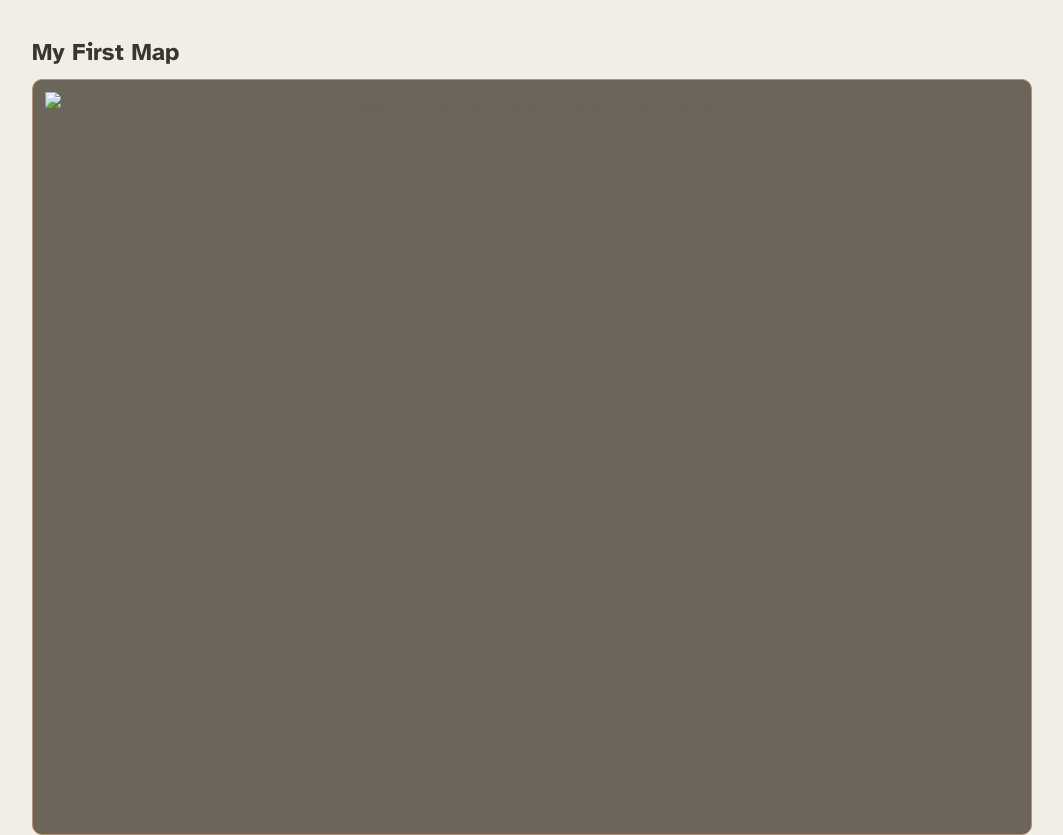
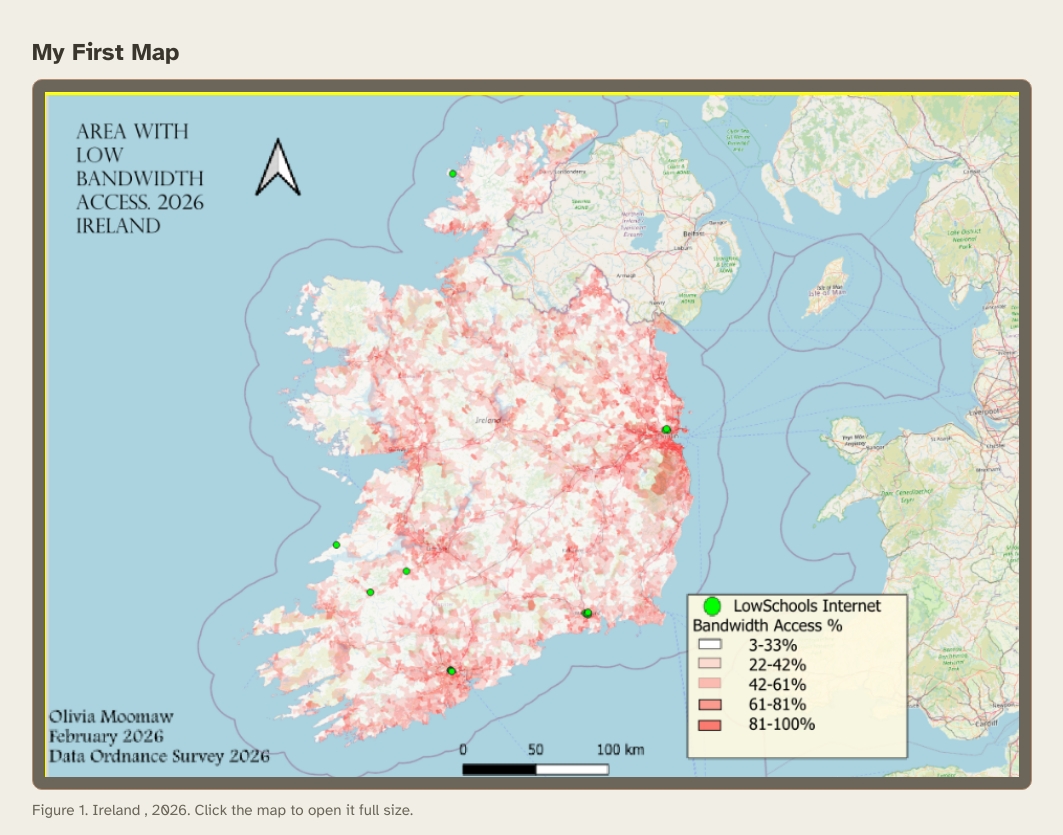
Before and after one commit to moom-unc/moom.github.io, a plain HTML site: page index.html in a window 1280 px wide. Shown: the part 1614-2449 px from the top of the page, without its empty margins (108-1171 px from the left). Drawn offline with Linux system fonts and the light colour scheme.

Commit message:
Add files via upload

```diff
--- a/index.html
+++ b/index.html
@@ -64,7 +64,7 @@
 
         <!--  headshot. -->
       <div class="photo" data-edit="10">
-        <img src="photos\maps for portfilo\other photos\headshot.png" alt="Headshot of Olivia Moomaw"></div>
+        <img src="headshot.png" alt="Headshot of Olivia Moomaw"></div>
 
       <div>
         <!--  biography -->
@@ -110,7 +110,7 @@
 
       <figure class="map">
         <!-- map image -->
-        <a class="map-slot has-map" href="photos\maps for portfilo\Map1.png" target="_blank" rel="noopener"><img src="photos\maps for portfilo\Map1.png" alt="Describe the map: topic, area, and main pattern" width="2400" height="1800"></a>
+        <a class="map-slot has-map" href="Map1.png" target="_blank" rel="noopener"><img src="Map1.png" alt="Describe the map: topic, area, and main pattern" width="2400" height="1800"></a>
 
         <!-- caption (area, year, projection) -->
         <figcaption data-edit="16">Figure 1. Ireland , 2026. Click the map to open it full size.</figcaption>
@@ -137,7 +137,7 @@
       <h3 data-edit="14">Water Mapping and Stylization</h3>
 
       <figure class="map">
-        <a class="map-slot has-map" href="photos\maps for portfilo\map5.png" target="_blank" rel="noopener"><img src="photos\maps for portfilo\map5.png" alt="Describe the map: topic, area, and main pattern" width="2400" height="1800"></a>
+        <a class="map-slot has-map" href="map5.png" target="_blank" rel="noopener"><img src="map5.png" alt="Describe the map: topic, area, and main pattern" width="2400" height="1800"></a>
 
         <!--  caption  -->
         <figcaption data-edit="16">Figure 2. Portland Oregon water bodies and parks, 2026. Click the map to open it full size.</figcaption>
@@ -166,7 +166,7 @@
 
       <figure class="map">
 
-        <a class="map-slot has-map" href="photos\maps for portfilo\project1.jpg" target="_blank" rel="noopener"><img src="photos\maps for portfilo\project1.jpg" alt="Describe the map: topic, area, and main pattern" width="2400" height="1800"></a>
+        <a class="map-slot has-map" href="project1.jpg" target="_blank" rel="noopener"><img src="project1.jpg" alt="Describe the map: topic, area, and main pattern" width="2400" height="1800"></a>
 
         <!--  caption (area, year) -->
         <figcaption data-edit="16">Figure 3. Portland Oregon Population Variance by class, 2026. Click the map to open it full size.</figcaption>
@@ -196,7 +196,7 @@
 
       <figure class="map">
 
-        <a class="map-slot has-map" href="photos\maps for portfilo\map3.jpg" target="_blank" rel="noopener"><img src="photos\maps for portfilo\map3.jpg" alt="Describe the map: topic, area, and main pattern" width="2400" height="1800"></a>
+        <a class="map-slot has-map" href="map3.jpg" target="_blank" rel="noopener"><img src="map3.jpg" alt="Describe the map: topic, area, and main pattern" width="2400" height="1800"></a>
 
         <!-- caption (area, year, projection) -->
         <figcaption data-edit="16">Figure 4. Portland Oregon Roadways, 2026, Click the map to open it full size.</figcaption>
@@ -227,7 +227,7 @@
 
       <figure class="map">
 
-        <a class="map-slot has-map" href="photos\maps for portfilo\project2 map.jpg" target="_blank" rel="noopener"><img src="photos\maps for portfilo\project2 map.jpg" alt="Describe the map: topic, area, and main pattern" width="2400" height="1800"></a>
+        <a class="map-slot has-map" href="project2 map.jpg" target="_blank" rel="noopener"><img src="project2 map.jpg" alt="Describe the map: topic, area, and main pattern" width="2400" height="1800"></a>
 
         <!--  caption (area, year, projection) -->
         <figcaption data-edit="16">Figure 5. Oak Island, 2024, and UTM Zone 17N. Click the map to open it full size.</figcaption>
```
